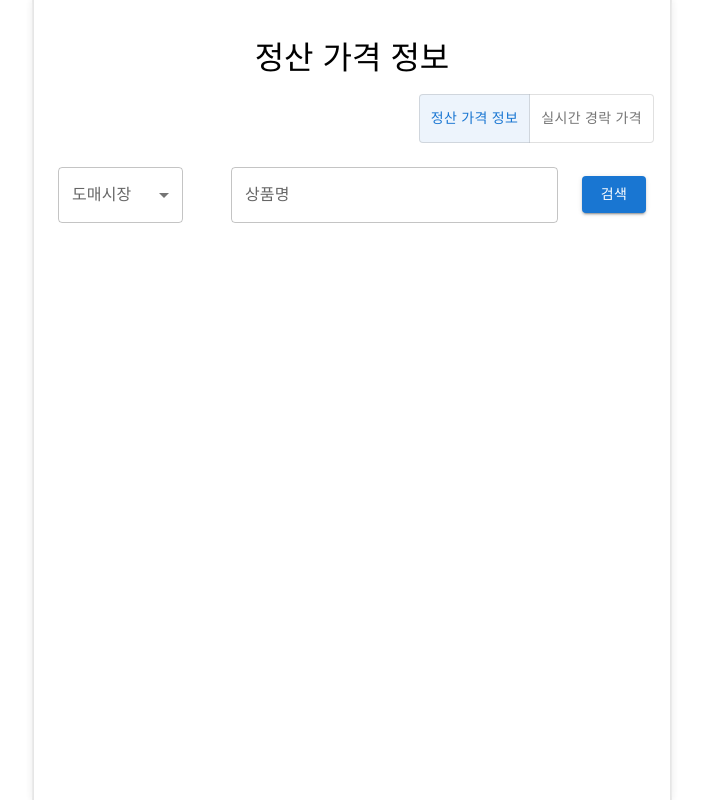
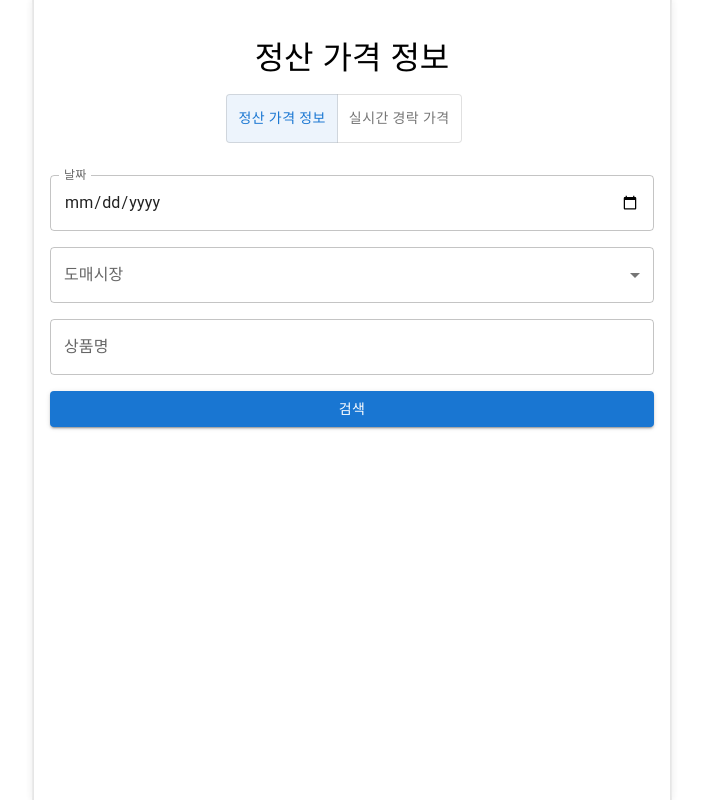
Before and after one commit to 93minki/Agricultural-products-auction, a Next.js app: page / in a window 1280 px wide. Shown: the whole page, without its empty margins (288-991 px from the left). Built offline with nearby package versions, Linux system fonts and the light colour scheme.

Commit message:
feat: Selection layout 변경, API 연결

```diff
--- a/src/components/Header/style.ts
+++ b/src/components/Header/style.ts
@@ -14,6 +14,6 @@ export const HeaderTitle = styled.div`
 `;
 
 export const HeaderToggleButtonGroup = styled(ToggleButtonGroup)`
-  align-self: flex-end;
+  align-self: center;
   margin-right: 1rem;
 `;
--- a/src/components/Selection/Selection.tsx
+++ b/src/components/Selection/Selection.tsx
@@ -1,7 +1,7 @@
-import { useEffect, useState } from "react";
-import type { MouseEvent } from "react";
+import { useState } from "react";
+import type { MouseEvent, ChangeEvent } from "react";
+import { wholeMarketList } from "../../utils/wholemarketList";
 import {
-  Button,
   InputLabel,
   MenuItem,
   Select,
@@ -9,34 +9,60 @@ import {
   TextField,
 } from "@mui/material";
 import * as S from "./style";
-import { Stack } from "@mui/system";
-
-const searchWord = [
-  { label: "꽈리고추" },
-  { label: "옥수수" },
-  { label: "블랙커런트" },
-];
+import { getSettlementPrice } from "../../../pages/api/settlementPrice";
+import { getDataProps } from "../../Types/SettlementPriceType";
 
 const Selection = () => {
   const [currentMarket, setCurrentMarket] = useState("");
+  const [searchWord, setSearchWord] = useState("");
+  const [searchDate, setSearchDate] = useState("");
 
   const handleMarketChange = (e: SelectChangeEvent) => {
     setCurrentMarket(e.target.value as string);
   };
 
-  const handleSearchButtonClick = (e: MouseEvent<HTMLButtonElement>) => {
-    console.log("e", e);
+  const handleSearchWordChange = (e: ChangeEvent<HTMLInputElement>) => {
+    setSearchWord(e.currentTarget.value);
   };
 
-  const getCurrentDate = () => {
-    console.log("fff");
-    const currentDate = new Date();
-    console.log(currentDate);
+  const handleDateChange = (e: ChangeEvent<HTMLInputElement>) => {
+    const date = e.currentTarget.value.replaceAll("-", "");
+    setSearchDate(date);
   };
-  getCurrentDate();
+
+  const getPrice = async () => {
+    const serviceKey = `${process.env.NEXT_PUBLIC_API_KEY}`;
+    const apiType = "json";
+    const pageNo = "1";
+    const saleDate = searchDate;
+    const whsalCd = currentMarket;
+
+    const getData: getDataProps[] = await getSettlementPrice({
+      serviceKey,
+      apiType,
+      pageNo,
+      saleDate,
+      whsalCd,
+    });
+    console.log("getData!!", getData);
+
+    // await getSettlementPrice();
+  };
+
+  const handleSearchButtonClick = (e: MouseEvent<HTMLButtonElement>) => {
+    getPrice();
+  };
+
   return (
     <S.SelectionLayout>
-      <Stack component="form" noValidate spacing={3}></Stack>
+      <TextField
+        id="date"
+        label="날짜"
+        type="date"
+        defaultValue={searchDate}
+        InputLabelProps={{ shrink: true }}
+        onChange={handleDateChange}
+      />
       <S.SelectionItem>
         <InputLabel>도매시장</InputLabel>
         <Select
@@ -44,13 +70,21 @@ const Selection = () => {
           label="소매시장"
           onChange={handleMarketChange}
         >
-          <MenuItem value="대전노은">대전노은</MenuItem>
-          <MenuItem value="서울시장">서울시장</MenuItem>
-          <MenuItem value="횡성시장">횡성시장</MenuItem>
+          {wholeMarketList.map((market) => (
+            <MenuItem key={market.code} value={market.code}>
+              {market.name}
+            </MenuItem>
+          ))}
         </Select>
       </S.SelectionItem>
 
-      <S.SearchWord id="outlined-basic" label="상품명"></S.SearchWord>
+      <S.SearchWord
+        id="outlined-basic"
+        label="상품명"
+        onChange={handleSearchWordChange}
+      >
+        {searchWord}
+      </S.SearchWord>
       <S.SearchButton variant="contained" onClick={handleSearchButtonClick}>
         검색
       </S.SearchButton>
--- a/src/components/Selection/style.ts
+++ b/src/components/Selection/style.ts
@@ -2,27 +2,26 @@ import styled from "@emotion/styled";
 import { Button, FormControl, TextField } from "@mui/material";
 
 export const SelectionLayout = styled.div`
+  margin-top: 1rem;
+  padding: 1rem;
   display: flex;
   justify-content: space-between;
-  align-items: center;
+  flex-direction: column;
+  gap: 1rem;
 `;
 
 export const SelectionItem = styled(FormControl)`
-  margin: 1.5rem;
   flex-grow: 1;
 `;
 
 export const SearchLayout = styled.div`
-  margin: 1.5rem;
   flex-grow: 1;
 `;
 
 export const SearchWord = styled(TextField)`
-  margin: 1.5rem;
   flex-grow: 1;
 `;
 
 export const SearchButton = styled(Button)`
-  margin-right: 1.5rem;
   flex-grow: 0;
 `;
--- a/src/utils/wholemarketList.ts
+++ b/src/utils/wholemarketList.ts
@@ -1 +1,18 @@
-export const wholeMarketList = [{ code: "250003", name: "대전노은" }];
+export const wholeMarketList = [
+  {
+    code: "250003",
+    name: "대전중앙청과(주)",
+  },
+  {
+    code: "220001",
+    name: "대구중앙청과(주)",
+  },
+  {
+    code: "230003",
+    name: "(주)부평농산",
+  },
+  {
+    code: "230001",
+    name: "(주)대인농산",
+  },
+];
```
